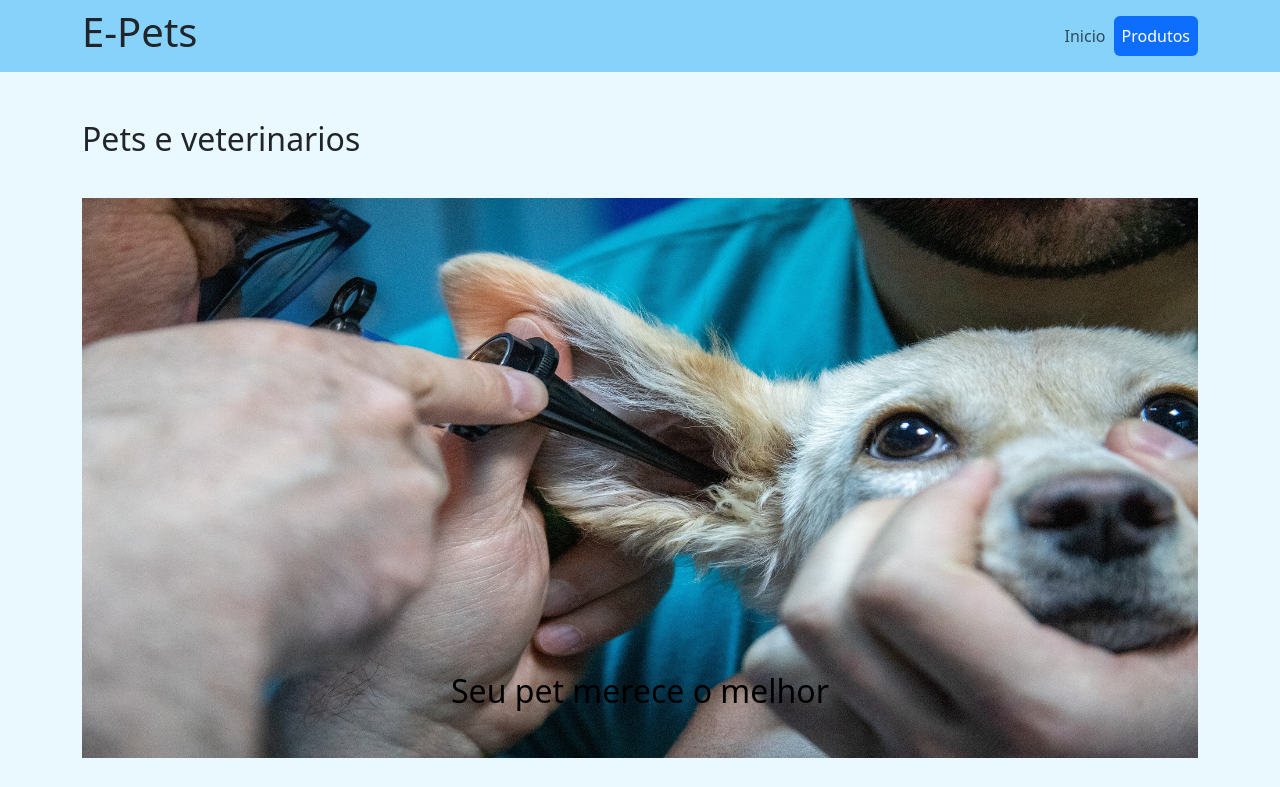
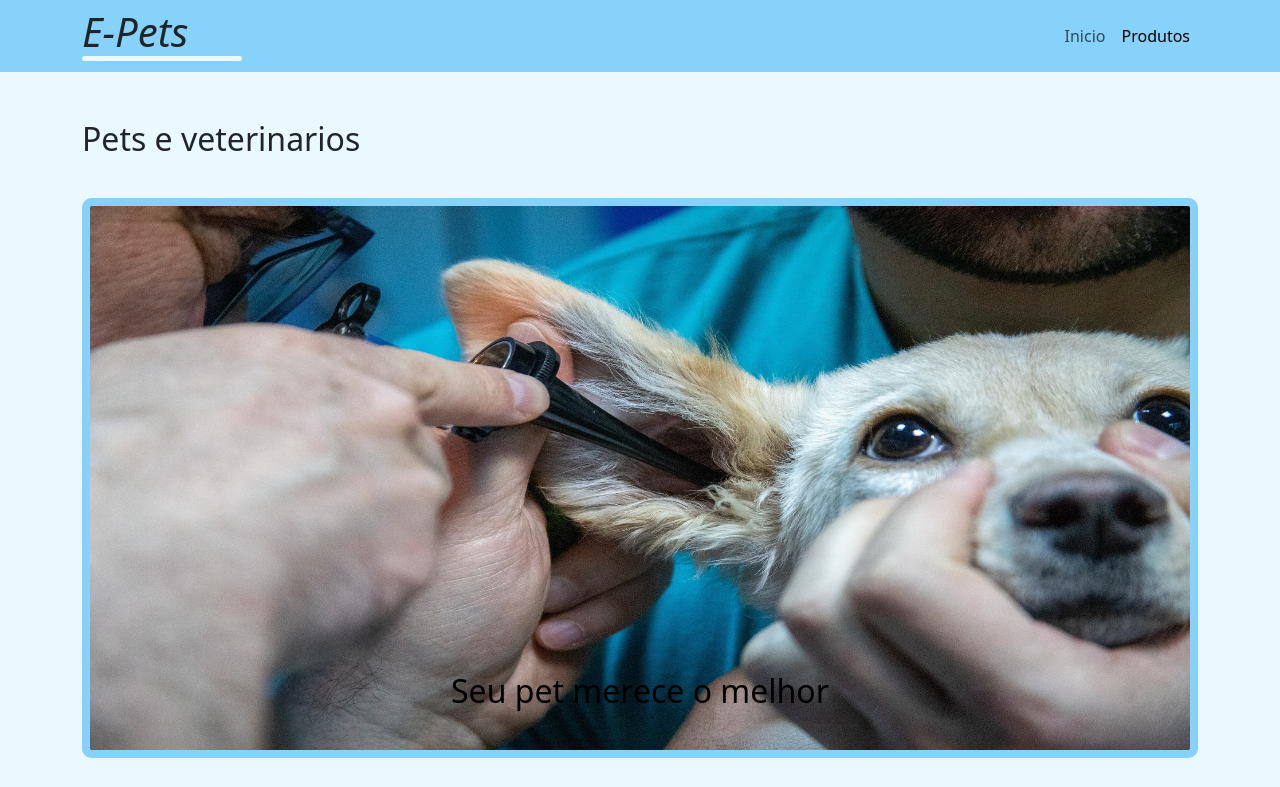
Before and after one commit to LucasAbreu09/modelo-loja, a plain HTML site: page index.html in a window 1280 px wide. Shown: the top 787 px of the page. Drawn offline with Linux system fonts and the light colour scheme.

Commit message:
mudança no menu, arrow up e estetica da pagina

```diff
--- a/index.html
+++ b/index.html
@@ -17,7 +17,7 @@
                     <span class="navbar-toggler-icon"></span>
                 </button>
                 <nav class="collapse navbar-collapse justify-content-end" id="menu">
-                    <ul class="nav navbar-nav nav-pills">
+                    <ul class="nav navbar-nav ">
                         <li class="nav-item">
                             <a href="#inicio" class="nav-link">Inicio</a>
                         </li>
--- a/main.js
+++ b/main.js
@@ -5,7 +5,7 @@ window.onscroll = function () {
 };
 
 function scrollFunction() {
-    if (document.body.scrollTop > 200 || document.documentElement.scrollTop > 200) {
+    if (document.body.scrollTop > 100 || document.documentElement.scrollTop > 100) {
         mybutton.style.display = "block";
     } else {
         mybutton.style.display = "none";
--- a/style.css
+++ b/style.css
@@ -1,6 +1,6 @@
-.navbar-nav .nav-link.active{
-    color: #fff;
-
+.navbar-nav .nav-link:hover{
+    border-top: 0.2rem solid rgb(234, 248, 255);
+    border-bottom: 0.2rem solid rgb(234, 248, 255);
 }
 
 html{
@@ -13,8 +13,21 @@ body{
 
 header{
     background-color: rgb(134, 210, 250);
-    /* position: sticky;
-    top: 0;  */
+}
+
+header h1{
+    font-style: italic;
+}
+
+header h1::after{
+    content: '';
+    display: block;
+    width: 10rem;
+    height: 0.3rem;
+    background-color: rgb(234, 248, 255);
+    margin: 0 auto;
+    position: absolute;
+    border-radius: 10px;
 }
 
 section{
@@ -25,6 +38,8 @@ section{
 #carousel-imgs img{
     margin-top: 2rem;
     height: 35rem;
+    border: 0.5rem solid rgb(134, 210, 250);
+    border-radius: 10px;
 }
 
 .text{
@@ -87,6 +102,11 @@ section{
         margin-top: 0;
     }
 
+    .navbar-nav .nav-link:hover{
+        border: none;
+    }
+
+
 }
 
 
@@ -106,4 +126,8 @@ section{
         height: 130vh;
     }
 
+    .navbar-nav .nav-link:hover{
+        border: none;
+    }
+
 }
```
